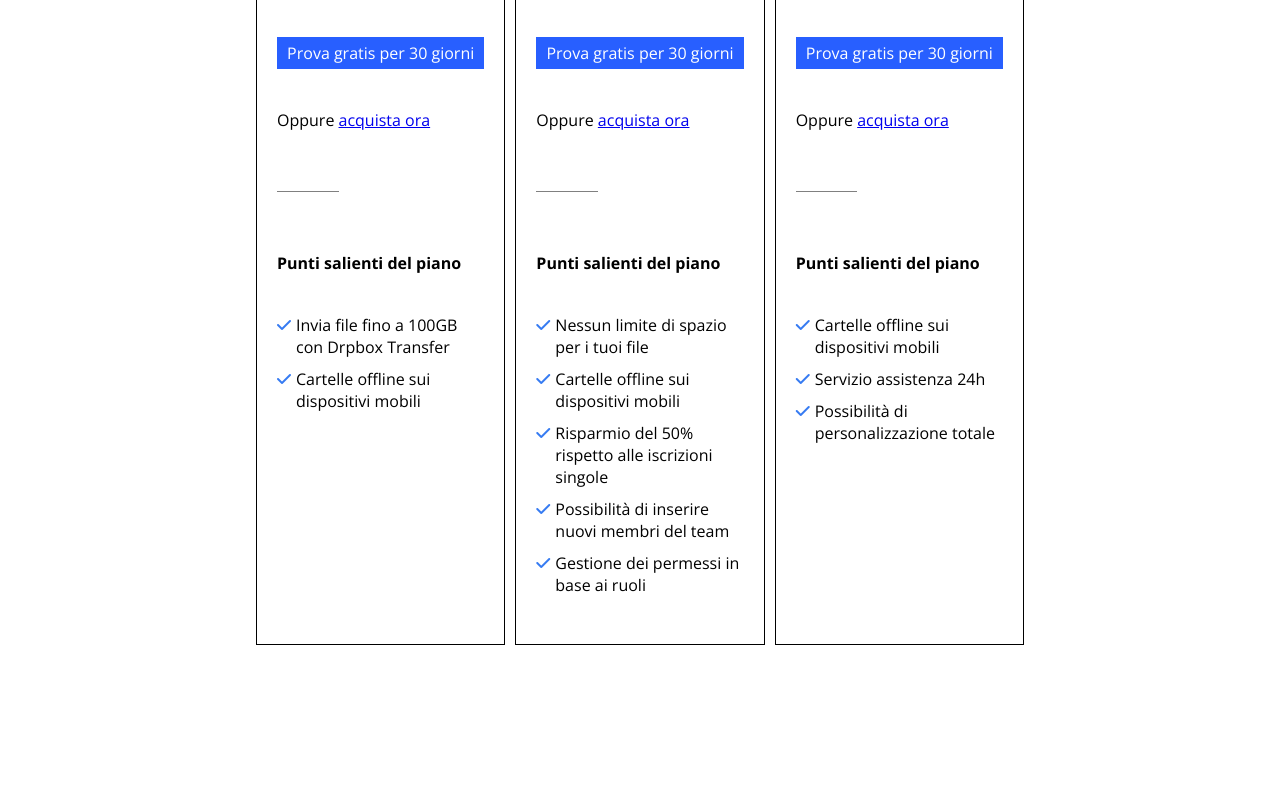
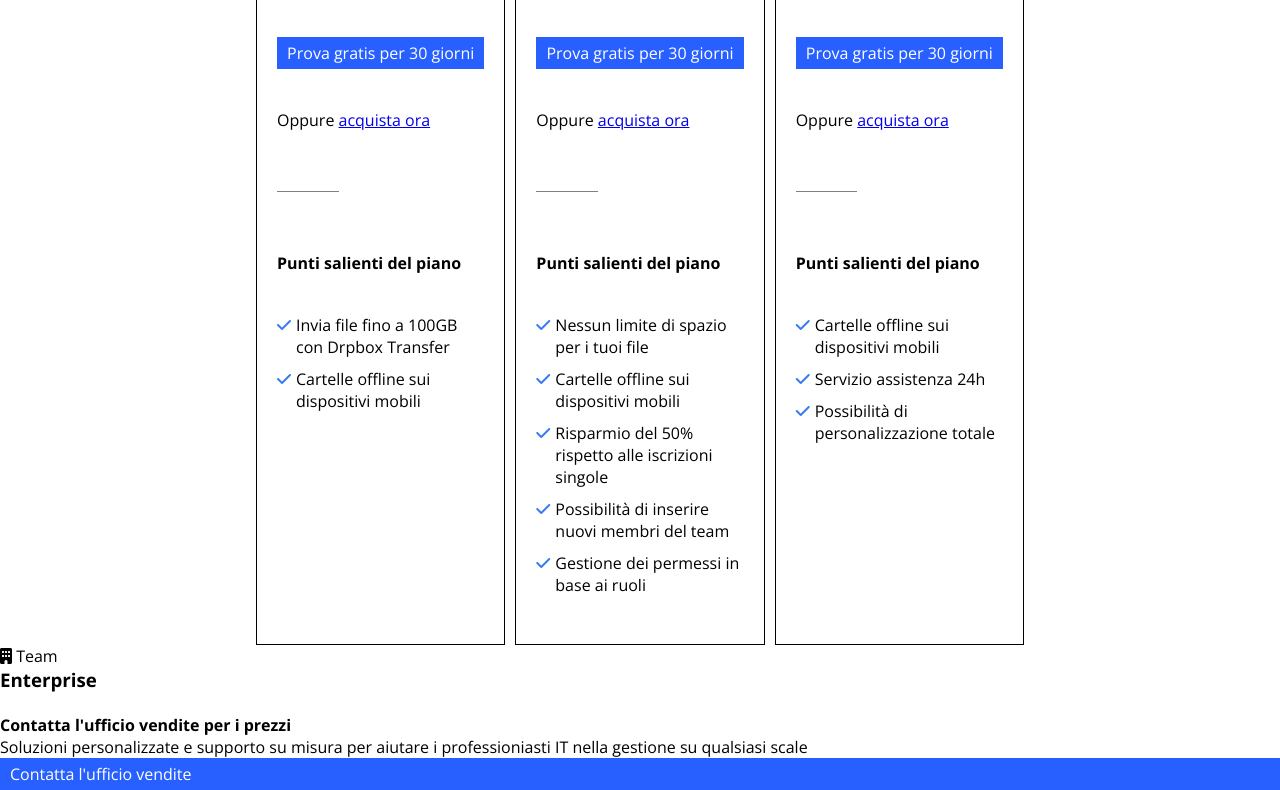
Before and after one commit to FrankFabbriRebe/htmlcss-dropbox, a plain HTML site: page code/index.html in a window 1280 px wide. Shown: the part 1373-2163 px from the top of the page. Before the commit the page ends 2018 px from the top, so only its background shows below. Drawn offline with nearby package versions, Linux system fonts and the light colour scheme.

Commit message:
create section team

```diff
--- a/code/index.html
+++ b/code/index.html
@@ -404,6 +404,43 @@
 
     </div>
 
+    <!-- section team -->
+    <div class="team">
+
+        <!-- section container -->
+        <div class="team_container">
+
+            <!-- title section container -->
+            <div class="team_container_title">
+                <i class="fa-solid fa-building" style="color: #000000;"></i>
+                Team
+            </div>
+
+            <!-- content section container -->
+            <div class="team_section_container_content">
+
+                <div class="team_section_container_content_txt">
+                    <div class="team_section_container_content_txt_title">
+                        <h3>Enterprise</h3>
+                        <br>
+                        <h4>Contatta l'ufficio vendite per i prezzi</h4>
+                    </div>
+                    <div class="team_section_container_content_txt_content">
+                        <p>Soluzioni personalizzate e supporto su misura per aiutare i professioniasti IT nella gestione su qualsiasi scale</p>
+                    </div>
+
+                </div>
+
+                <div class="team_section_container_content_btn">
+                    <div class="button">Contatta l'ufficio vendite</div>
+                </div>
+
+            </div>
+
+        </div>
+
+    </div>
+
 
 </body>
 
```
